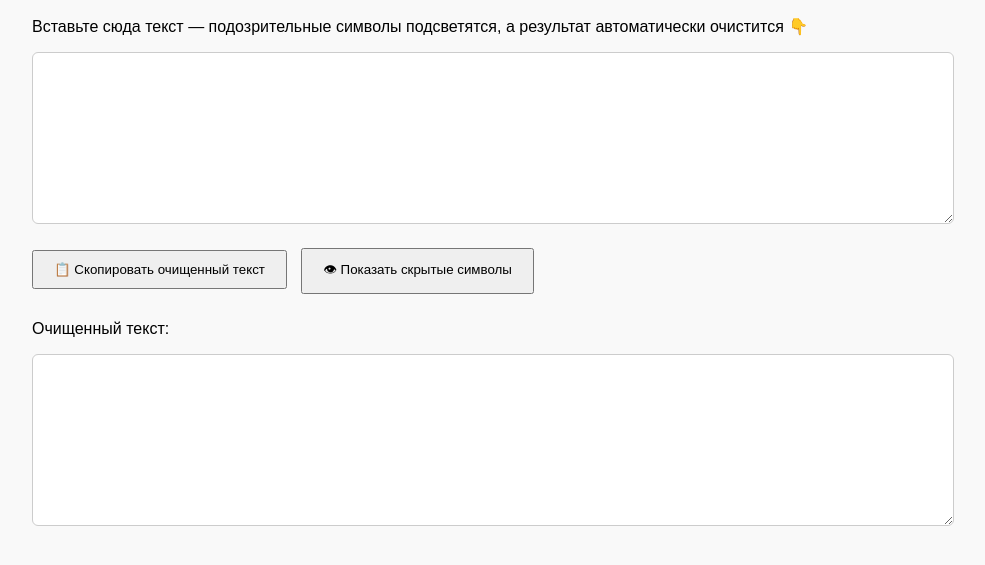
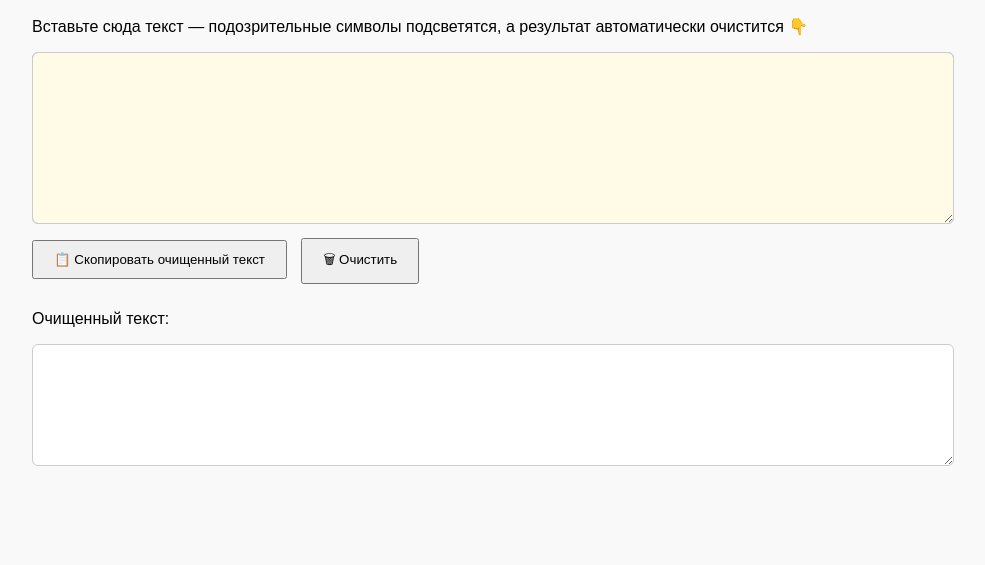
Before and after one commit to polaks/ZwsCleanerTool, a plain HTML site: page index.html in a window 1280 px wide. Shown: the part 71-636 px from the top of the page, without its empty margins (158-1143 px from the left). Drawn offline with Linux system fonts and the light colour scheme.

Commit message:
Update index.html

```diff
--- a/index.html
+++ b/index.html
@@ -11,16 +11,43 @@
       margin: auto;
       background-color: #f9f9f9;
     }
+    .wrapper {
+      position: relative;
+    }
+    .highlighter {
+      position: absolute;
+      top: 0;
+      left: 0;
+      width: 100%;
+      height: 150px;
+      padding: 10px;
+      font-family: monospace;
+      font-size: 14px;
+      border: 1px solid #ccc;
+      border-radius: 6px;
+      background-color: #fffbe6;
+      white-space: pre-wrap;
+      word-wrap: break-word;
+      overflow: hidden;
+      pointer-events: none;
+      color: transparent;
+    }
+    .highlight {
+      background-color: yellow;
+      color: black;
+    }
     textarea {
       width: 100%;
       height: 150px;
-      margin-bottom: 10px;
       font-family: monospace;
       padding: 10px;
       font-size: 14px;
-      background-color: #fff;
+      background-color: transparent;
       border: 1px solid #ccc;
       border-radius: 6px;
+      position: relative;
+      z-index: 1;
+      color: black;
     }
     button {
       padding: 10px 20px;
@@ -28,37 +55,37 @@
       margin-right: 10px;
       cursor: pointer;
     }
-    .highlight {
-      background-color: yellow;
-    }
     .counter {
       margin-bottom: 10px;
       font-size: 14px;
       color: #555;
     }
-    #highlighted {
-      white-space: pre-wrap;
-      background-color: #fffbe6;
-      border: 1px dashed #ccc;
+    #output {
+      width: 100%;
+      height: 100px;
       padding: 10px;
       font-family: monospace;
       font-size: 14px;
+      background-color: #fff;
+      border: 1px solid #ccc;
       border-radius: 6px;
-      display: none;
     }
   </style>
 </head>
 <body>
   <h2>🧹 Удаление скрытых символов</h2>
   <p>Вставьте сюда текст — подозрительные символы подсветятся, а результат автоматически очистится 👇</p>
-  <textarea id="input" oninput="handleInput()"></textarea>
+
+  <div class="wrapper">
+    <div id="highlighter" class="highlighter"></div>
+    <textarea id="input" oninput="handleInput()" spellcheck="false"></textarea>
+  </div>
+
   <div class="counter" id="counter"></div>
   <button onclick="copyOutput()">📋 Скопировать очищенный текст</button>
-  <button onclick="toggleHiddenView()">👁 Показать скрытые символы</button>
+  <button onclick="clearInput()">🗑 Очистить</button>
   <p>Очищенный текст:</p>
   <textarea id="output" readonly></textarea>
-
-  <div id="highlighted"></div>
 
   <script>
     const zwsRegex = /[\u200B-\u200F\uFEFF\u2060]/g;
@@ -84,14 +111,18 @@
       alert('Текст скопирован!');
     }
 
-    function toggleHiddenView() {
-      const box = document.getElementById('highlighted');
-      box.style.display = box.style.display === 'none' ? 'block' : 'none';
+    function clearInput() {
+      document.getElementById('input').value = '';
+      document.getElementById('output').value = '';
+      document.getElementById('counter').textContent = '';
+      document.getElementById('highlighter').innerHTML = '';
     }
 
     function updateHighlight(text) {
-      const highlighted = text.replace(zwsRegex, match => `<span class="highlight">[${match.charCodeAt(0).toString(16)}]</span>`);
-      document.getElementById('highlighted').innerHTML = highlighted;
+      const highlighted = text.replace(/[\u200B-\u200F\uFEFF\u2060]/g, match =>
+        `<span class="highlight">[${match.charCodeAt(0).toString(16)}]</span>`
+      ).replace(/</g, '&lt;').replace(/>/g, '&gt;');
+      document.getElementById('highlighter').innerHTML = highlighted;
     }
   </script>
 </body>
```
